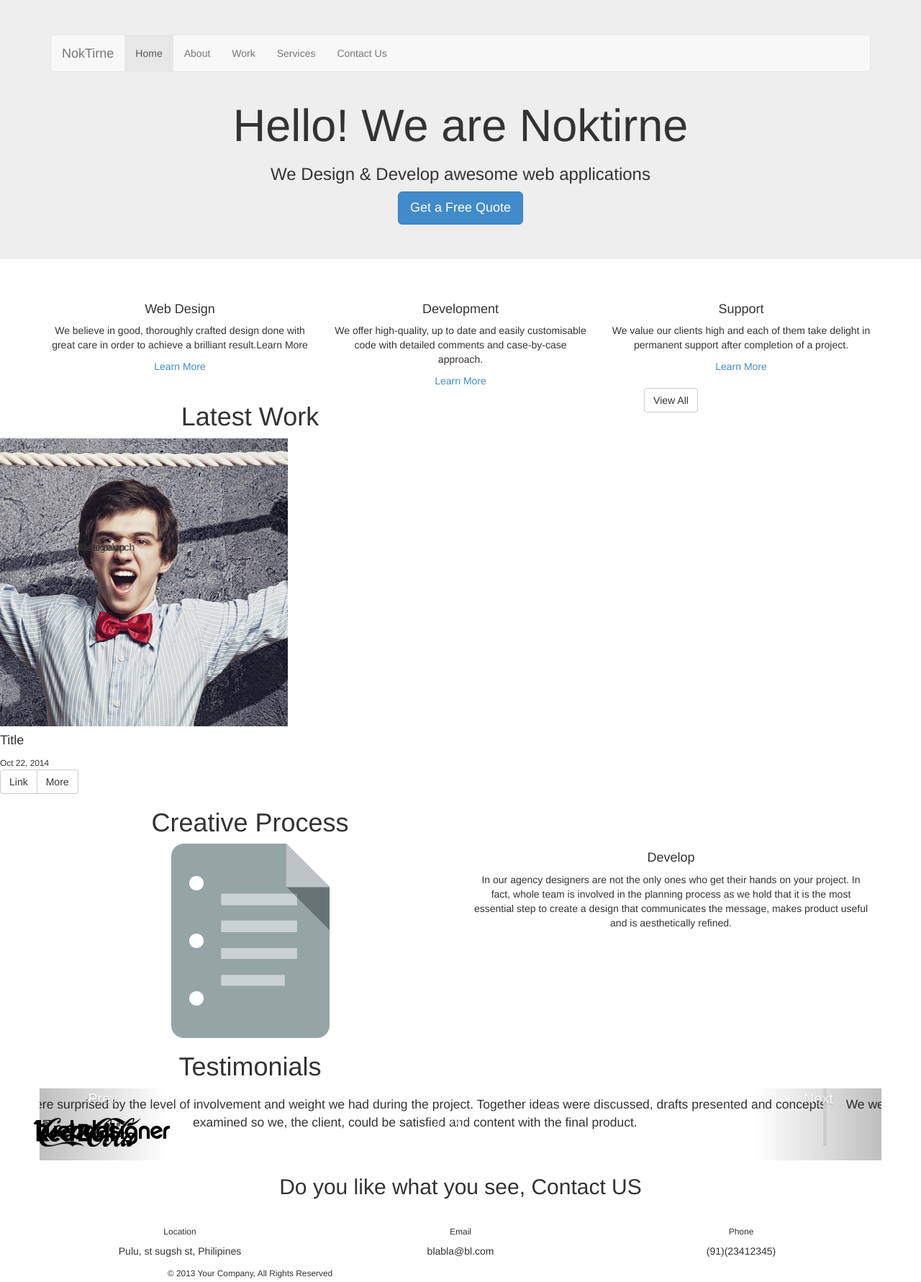
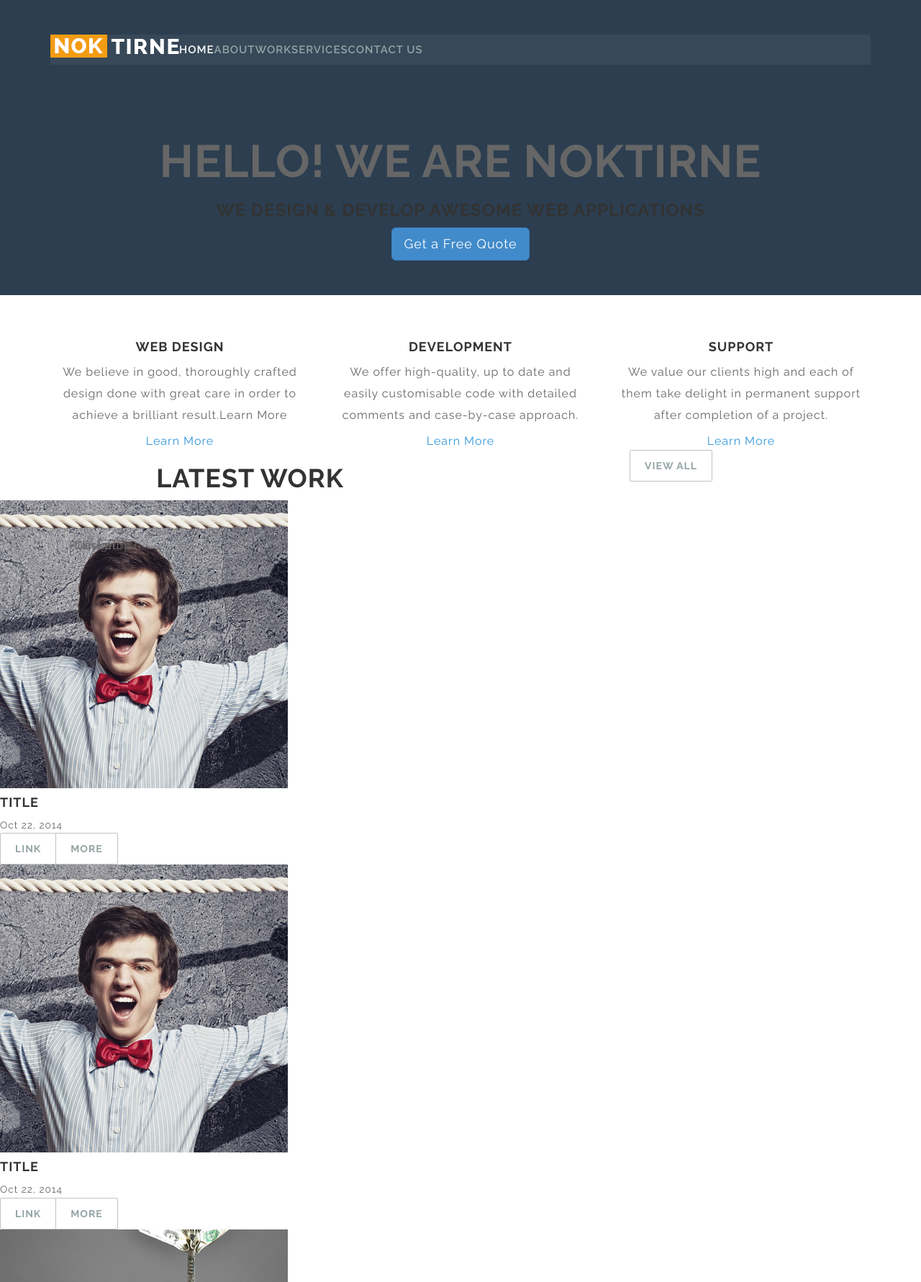
Before and after one commit to spraveenitpro/OnePageFlatSite, a plain HTML site: page index.html in a window 1280 px wide. Shown: the top 1781 px of the page at 72% size. Drawn offline with nearby package versions, Linux system fonts and the light colour scheme.

Commit message:
Completed Global Styling and Navigation

```diff
--- a/index.html
+++ b/index.html
@@ -3,6 +3,7 @@
 <head>
 	<meta charset="UTF-8">
 	<meta name="viewport" content="width=device-width, initial-scale=1">
+	<link href='http://fonts.googleapis.com/css?family=Raleway:400,300,500,600,700' rel='stylesheet' type='text/css'>
 	<title>Document</title>
 	<link rel="stylesheet" href="css/bootstrap.min.css">
 	<link rel="stylesheet" href="style.css">
@@ -99,6 +100,77 @@
 	  		<div class="gallery">
 	  			<div class="gallery-inner">
 					<img src="img/gallery/1.jpg" alt="" class="img-responsive">
+					<div class="caption">
+						<div class="caption-heading">
+							<h4>Title</h4>
+							<small>Oct 22, 2014</small>
+						</div>
+						<div class="btn-trigger btn-group">
+						  <a href="#" class="btn btn-default web-link">Link</a>
+						  <a href="#" class="btn btn-default more-info">More</a>
+						</div>
+					</div>
+	  			</div><!-- End Gallery Inner  -->
+
+	  			<div class="gallery-inner">
+					<img src="img/gallery/1.jpg" alt="" class="img-responsive">
+					<div class="caption">
+						<div class="caption-heading">
+							<h4>Title</h4>
+							<small>Oct 22, 2014</small>
+						</div>
+						<div class="btn-trigger btn-group">
+						  <a href="#" class="btn btn-default web-link">Link</a>
+						  <a href="#" class="btn btn-default more-info">More</a>
+						</div>
+					</div>
+	  			</div><!-- End Gallery Inner  -->
+
+	  			<div class="gallery-inner">
+					<img src="img/gallery/2.jpg" alt="" class="img-responsive">
+					<div class="caption">
+						<div class="caption-heading">
+							<h4>Title</h4>
+							<small>Oct 22, 2014</small>
+						</div>
+						<div class="btn-trigger btn-group">
+						  <a href="#" class="btn btn-default web-link">Link</a>
+						  <a href="#" class="btn btn-default more-info">More</a>
+						</div>
+					</div>
+	  			</div><!-- End Gallery Inner  -->
+
+	  			<div class="gallery-inner">
+					<img src="img/gallery/3.jpg" alt="" class="img-responsive">
+					<div class="caption">
+						<div class="caption-heading">
+							<h4>Title</h4>
+							<small>Oct 22, 2014</small>
+						</div>
+						<div class="btn-trigger btn-group">
+						  <a href="#" class="btn btn-default web-link">Link</a>
+						  <a href="#" class="btn btn-default more-info">More</a>
+						</div>
+					</div>
+	  			</div><!-- End Gallery Inner  -->
+
+	  			<div class="gallery-inner">
+					<img src="img/gallery/4.jpg" alt="" class="img-responsive">
+					<div class="caption">
+						<div class="caption-heading">
+							<h4>Title</h4>
+							<small>Oct 22, 2014</small>
+						</div>
+						<div class="btn-trigger btn-group">
+						  <a href="#" class="btn btn-default web-link">Link</a>
+						  <a href="#" class="btn btn-default more-info">More</a>
+						</div>
+					</div>
+	  			</div><!-- End Gallery Inner  -->
+
+
+	  			<div class="gallery-inner">
+					<img src="img/gallery/5.jpg" alt="" class="img-responsive">
 					<div class="caption">
 						<div class="caption-heading">
 							<h4>Title</h4>
--- a/style.css
+++ b/style.css
@@ -0,0 +1,135 @@
+
+
+/*************************************************************/
+/*GLobal Styles  */
+/*************************************************************/
+
+
+
+
+body {
+	font-family: 'Raleway', Helvetica, Arial;
+	font-size: 16px;
+	color: #666666;
+	font-weight: 400;
+	letter-spacing: 1px;
+
+}
+
+p{
+	line-height: 30px;
+	font-weight: 400;
+}
+
+h1, h2, h3, h4, h5, h6{
+	color: #333333;
+	text-transform: uppercase;
+	font-family: 'Raleway', Helvetica, Arial;
+	font-weight: 700;
+}
+
+a{
+	color: #3498db;
+	text-decoration: none;
+}
+
+a:hover,a:focus {
+	color: #308ac6;
+}
+
+.btn-default{
+	border-radius: 2px;
+	border: 1px solid #bdc3c7;
+	font-size: 14px;
+	color: #95a5a6;
+	font-weight: 700;
+	text-transform: uppercase;
+	padding: 11px 20px;
+
+}
+
+.btn-default:hover{
+	background: #fff;
+	color: #3498db;
+	border: 1px solid #3498db;
+}
+
+.btn:active{
+	box-shadow: none;
+}
+
+
+/*************************************************************/
+/* Header  */
+/*************************************************************/
+
+.navbar-brand {
+	width: 179px;
+	height: 32px;
+	padding: 0;
+	margin: 0;
+	background: url(img/brand.png) no-repeat;
+	text-indent: -9999px;
+
+}
+
+
+/*************************************************************/
+/*Navigation  */
+/*************************************************************/
+
+.navbar-default{
+	background: none;
+	border: none;
+	padding: 0 0 60px 0;
+}
+
+.navbar-default .navbar-nav>li>a {
+	font-size: 15px;
+	font-weight: 600;
+	text-transform: uppercase;
+	color: #95a5a6;
+	padding: 11px 0;
+	text-align: center;
+}
+
+.navbar-default .navbar-nav>li>a:hover , .navbar-default .navbar-nav>li>a:focus{
+	color: #fff;
+}
+
+.navbar-default .navbar-nav>.active>a, .navbar-default .navbar-nav>.active>a:hover, .navbar-default .navbar-nav>.active>a:focus {
+
+	background: none;
+	outline: 0;
+	color: #fff;
+}
+
+.navbar-toggle{
+	border: none;;
+	margin-top: 0;
+	margin-right: 0;
+	width: 32px;
+	height: 32px;
+	text-align: center;
+
+}
+
+.navbar-default .navbar-collapse {
+	border: none;
+	background: rgba(255,255,255, 0.05);
+	border-radius: 2px;
+	box-shadow: none;;
+
+}
+
+.navbar-default .navbar-toggle:hover, .navbar-default .navbar-toggle:focus {
+	background: none;
+	outline: none;;
+}
+
+
+
+
+.jumbotron {
+	background-color: #2c3e50;
+}
```
Also changed, not shown: img/Contactlogos.png (added), img/Featurelogos.png (added), img/banner.png (added), img/brand.png (added).
